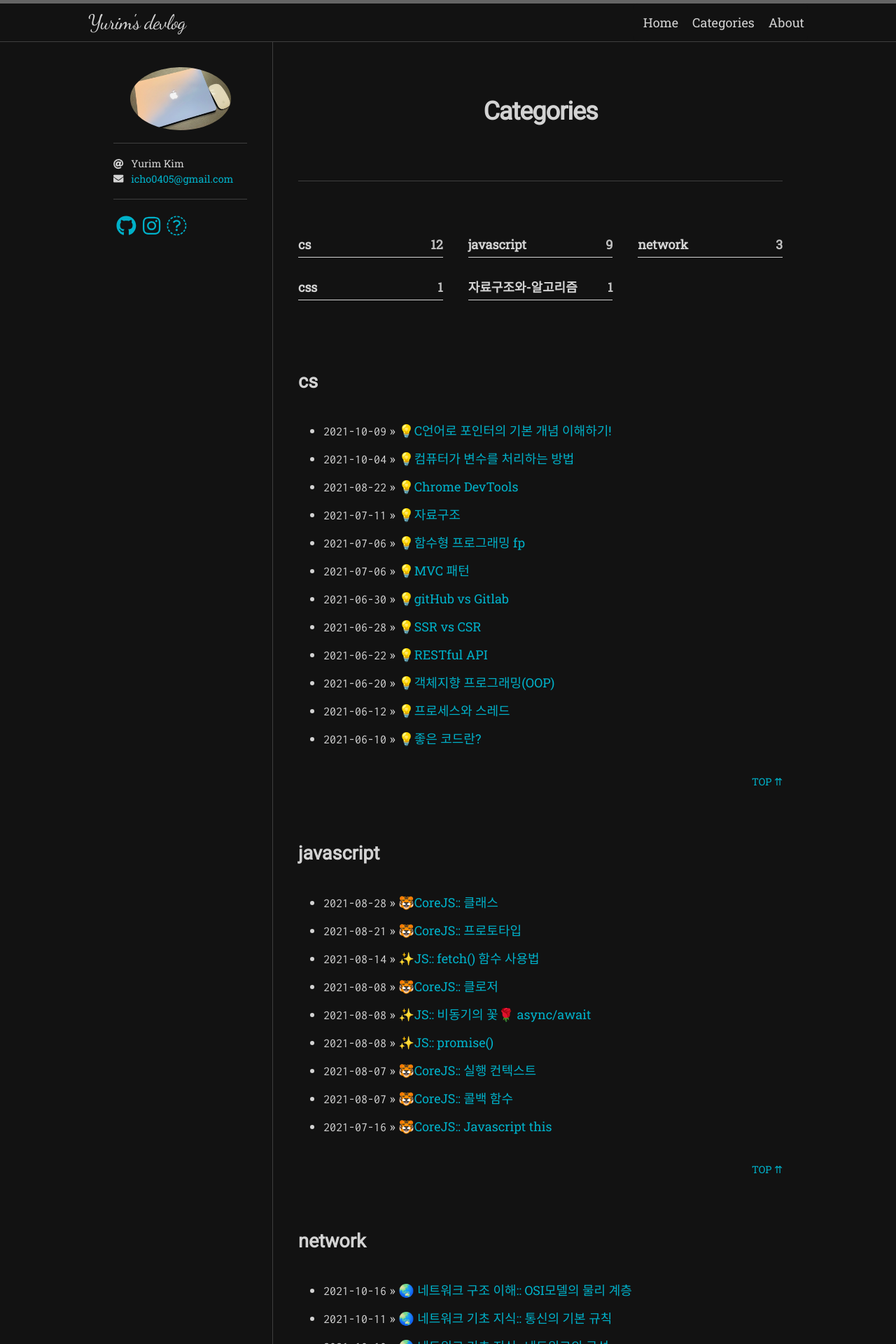
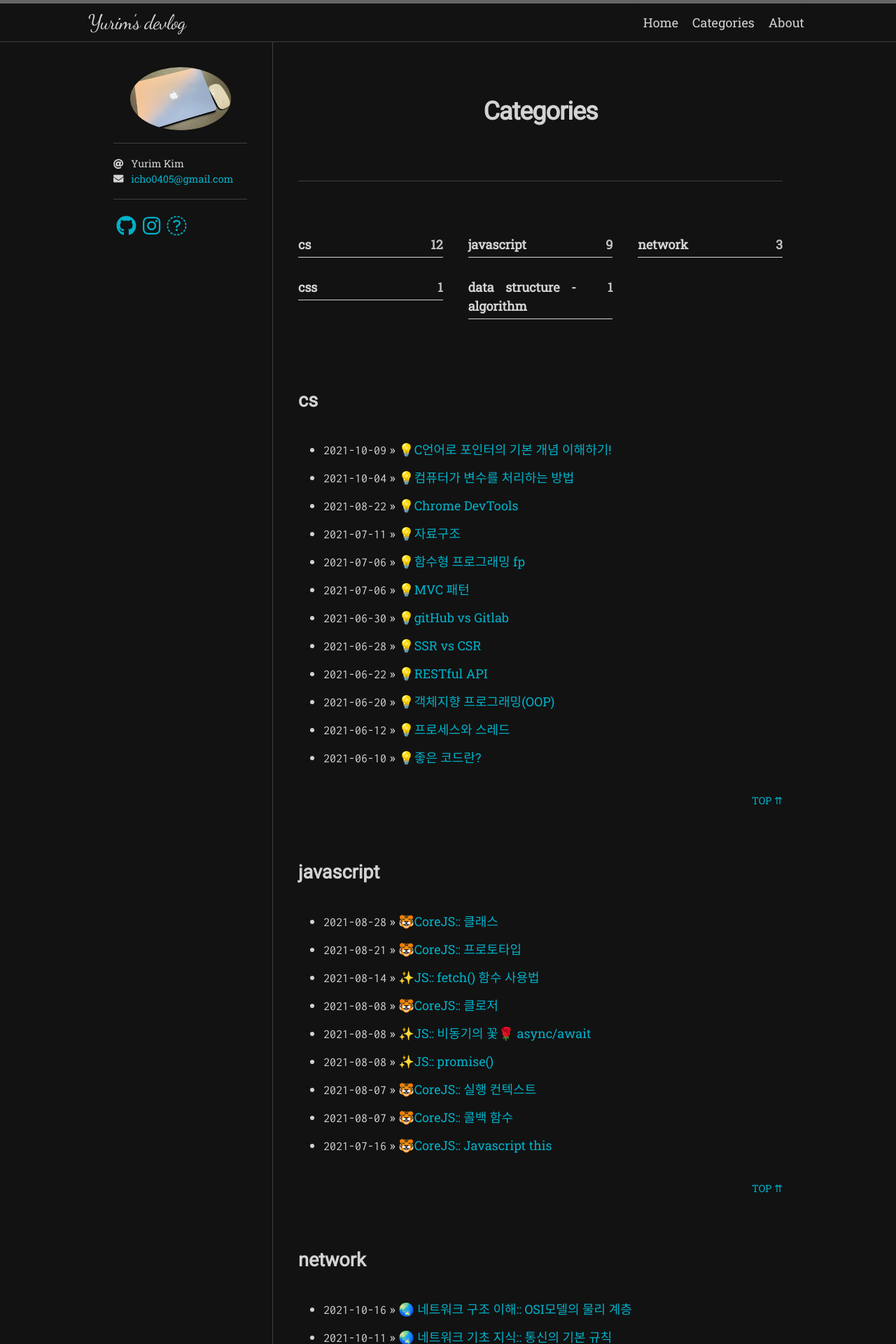
Before and after one commit to yurim45/yurim45.github.io, a Jekyll site: the page built from tags.md, in a window 1280 px wide. Shown: the top 1920 px of the page at 70% size. Built offline with Jekyll 4.4.1, drawn with Linux system fonts in a browser that asks for light colours; nearby versions of some CDN libraries; some web fonts are replaced; some of the changed text lies outside the part shown.

Commit message:
modify: tag name

```diff
--- a/_posts/2021-10-17-data_structure.md
+++ b/_posts/2021-10-17-data_structure.md
@@ -1,7 +1,7 @@
 ---
 title: "🌈 자료구조의 개요"
 tags:
-  - [🌈 자료구조와 알고리즘]
+  - [dataㅤstructureㅤ&ㅤalgorithm]
 permalink: /dataStructure
 
 navigation: true
```
